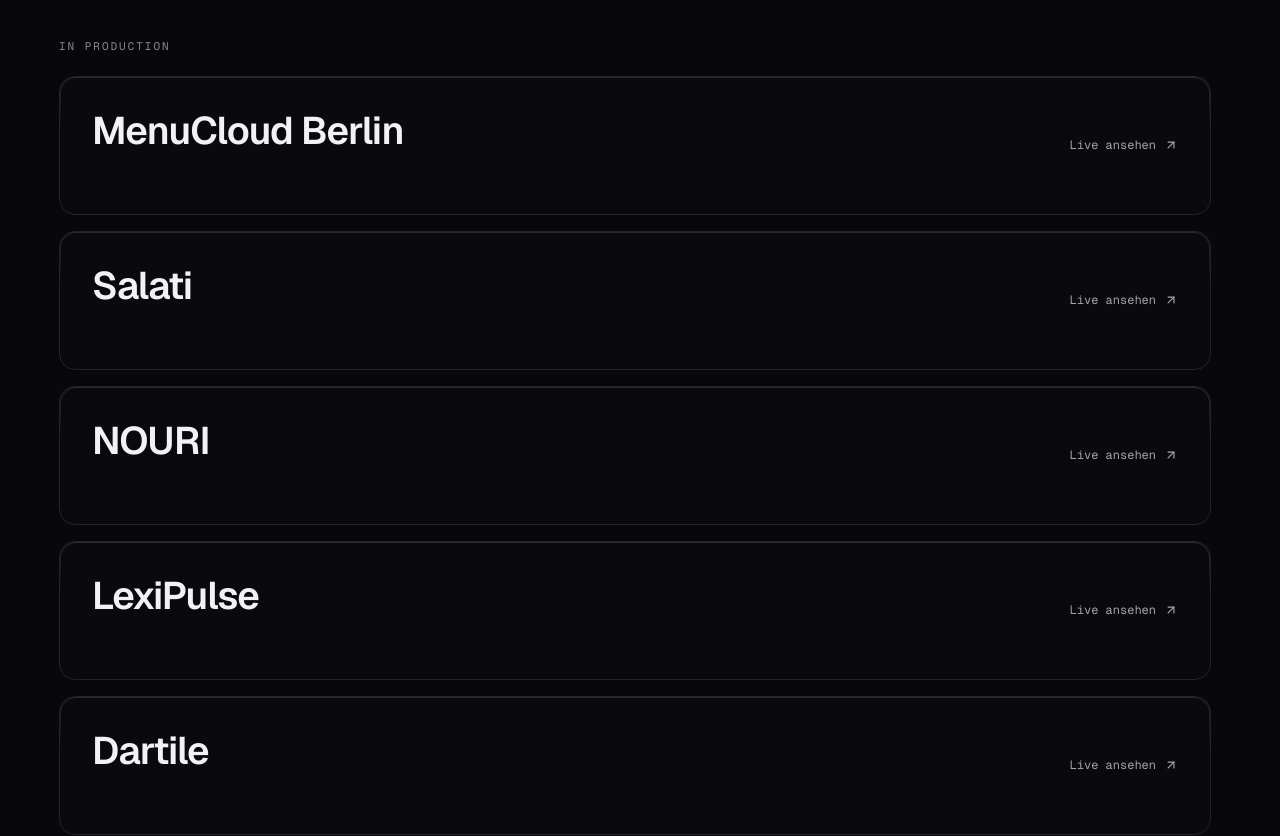
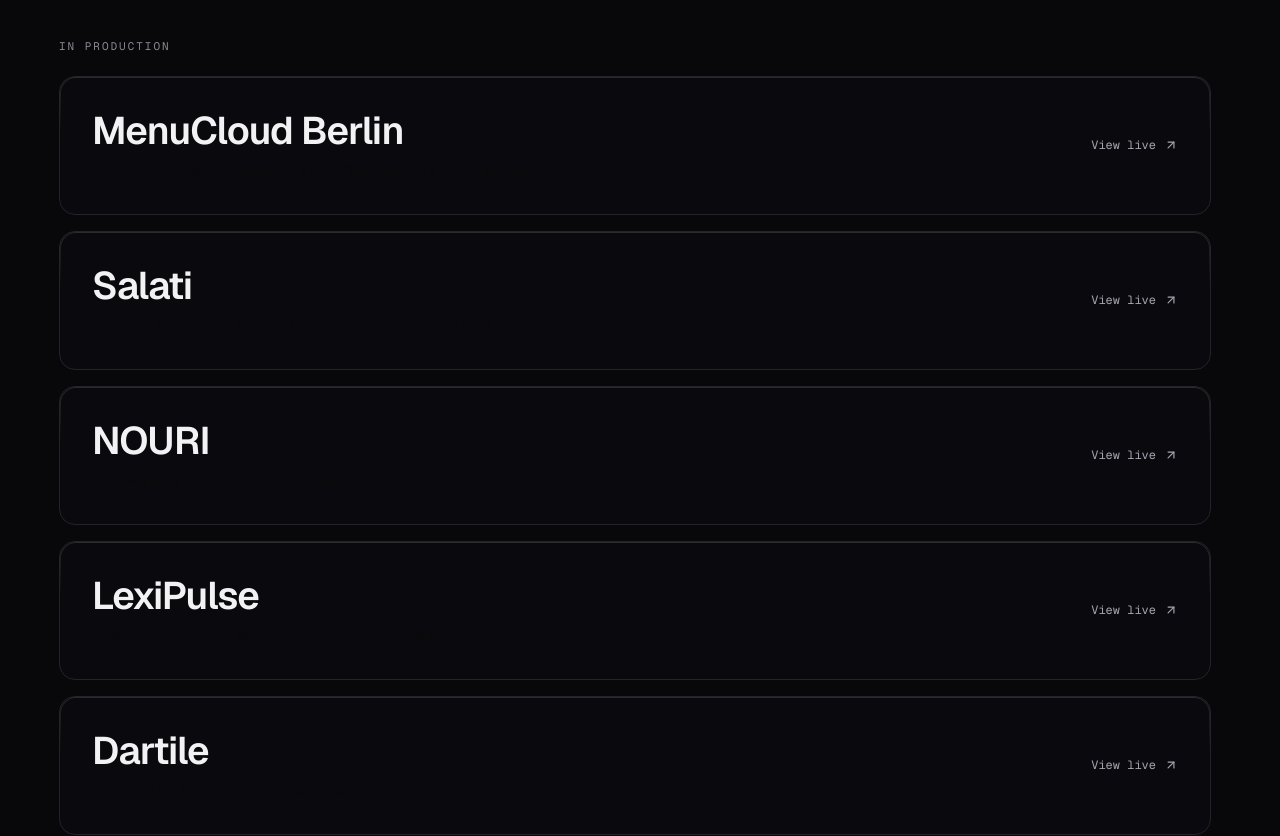
Before and after one commit to DomenicMoran/portfolio, a Next.js app: page /en in a window 1280 px wide. Shown: the part 3580-4416 px from the top of the page. Built offline with nearby package versions, Linux system fonts and the light colour scheme.

Commit message:
fix(P1): EN-Produktkarten View live statt Live ansehen
Co-authored-by: Cursor <cursoragent@cursor.com>

```diff
--- a/src/components/sections/Produkte.tsx
+++ b/src/components/sections/Produkte.tsx
@@ -53,7 +53,7 @@ export function Produkte({ produkte }: { produkte: Content["produkte"] }) {
                     </p>
                   </div>
                   <span className="inline-flex shrink-0 items-center gap-2 font-mono text-xs text-ink-dim transition-colors group-hover:text-acid">
-                    Live ansehen
+                    {produkte.liveCta}
                     <ArrowUpRight
                       className="size-3.5 transition-transform duration-300 group-hover:translate-x-0.5 group-hover:-translate-y-0.5"
                       aria-hidden
--- a/src/content/en.ts
+++ b/src/content/en.ts
@@ -203,6 +203,7 @@ export const en: Content = {
     lede:
       "Five systems are shipped; the rest are prototypes or workshop pieces. All under Moran Software, built and operated by one person.",
     fertigTitel: "In production",
+    liveCta: "View live",
     fertig: [
       {
         name: "MenuCloud Berlin",
--- a/src/content/site.ts
+++ b/src/content/site.ts
@@ -482,6 +482,7 @@ export const produkte = {
   lede:
     "Fünf Systeme sind fertig ausgeliefert, der Rest ist Prototyp oder Werkstück. Alles unter Moran Software, allein gebaut und betrieben.",
   fertigTitel: "In Produktion",
+  liveCta: "Live ansehen",
   fertig: [
     {
       name: "MenuCloud Berlin",
--- a/src/content/types.ts
+++ b/src/content/types.ts
@@ -222,6 +222,8 @@ export type Content = {
     title: string;
     lede: string;
     fertigTitel: string;
+    /** CTA auf den fünf fertigen Produktkarten (DE/EN getrennt). */
+    liveCta: string;
     /** Die fünf ausgelieferten Systeme, Reihenfolge verbindlich. */
     fertig: readonly {
       name: string;
```
